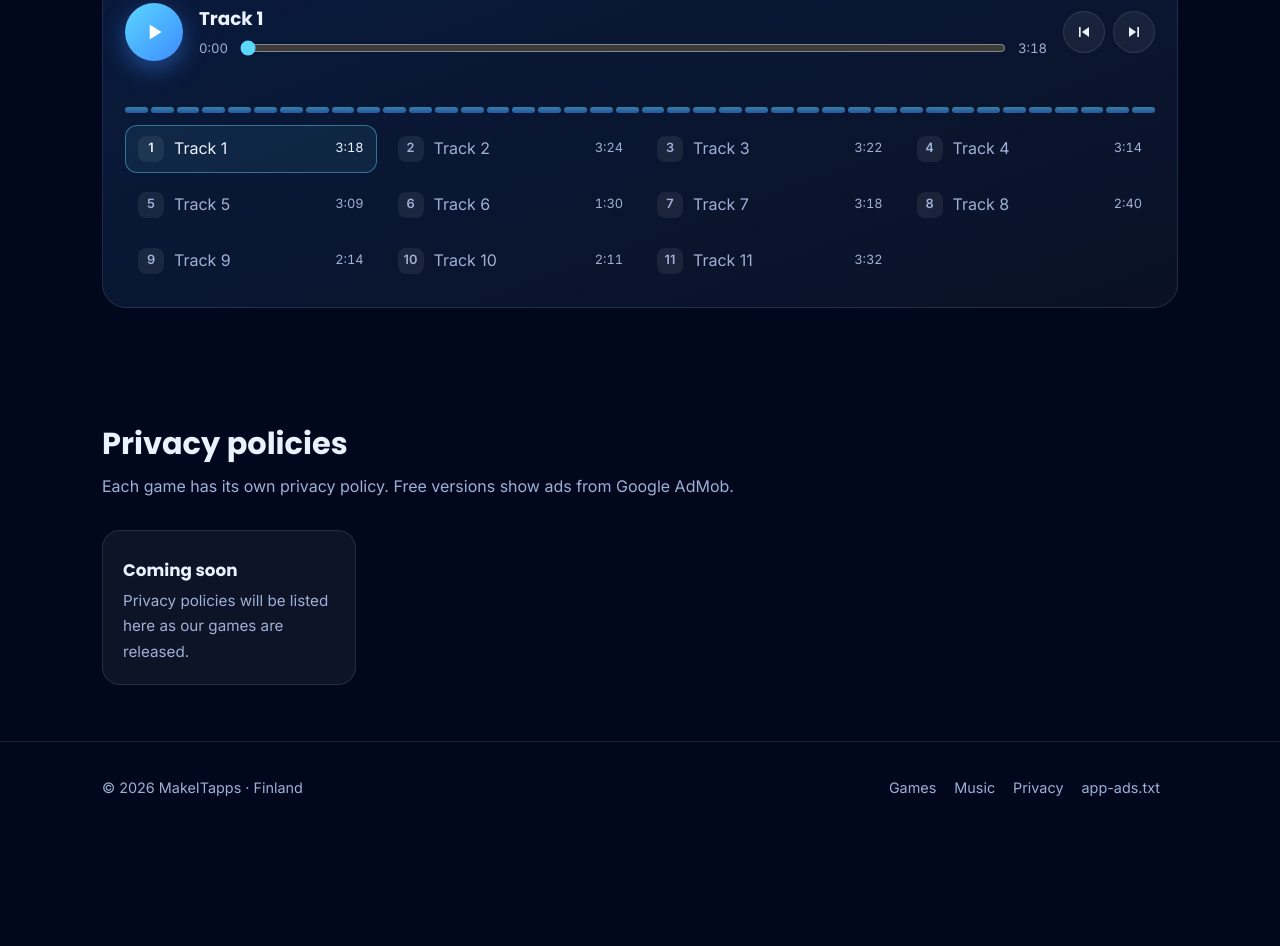
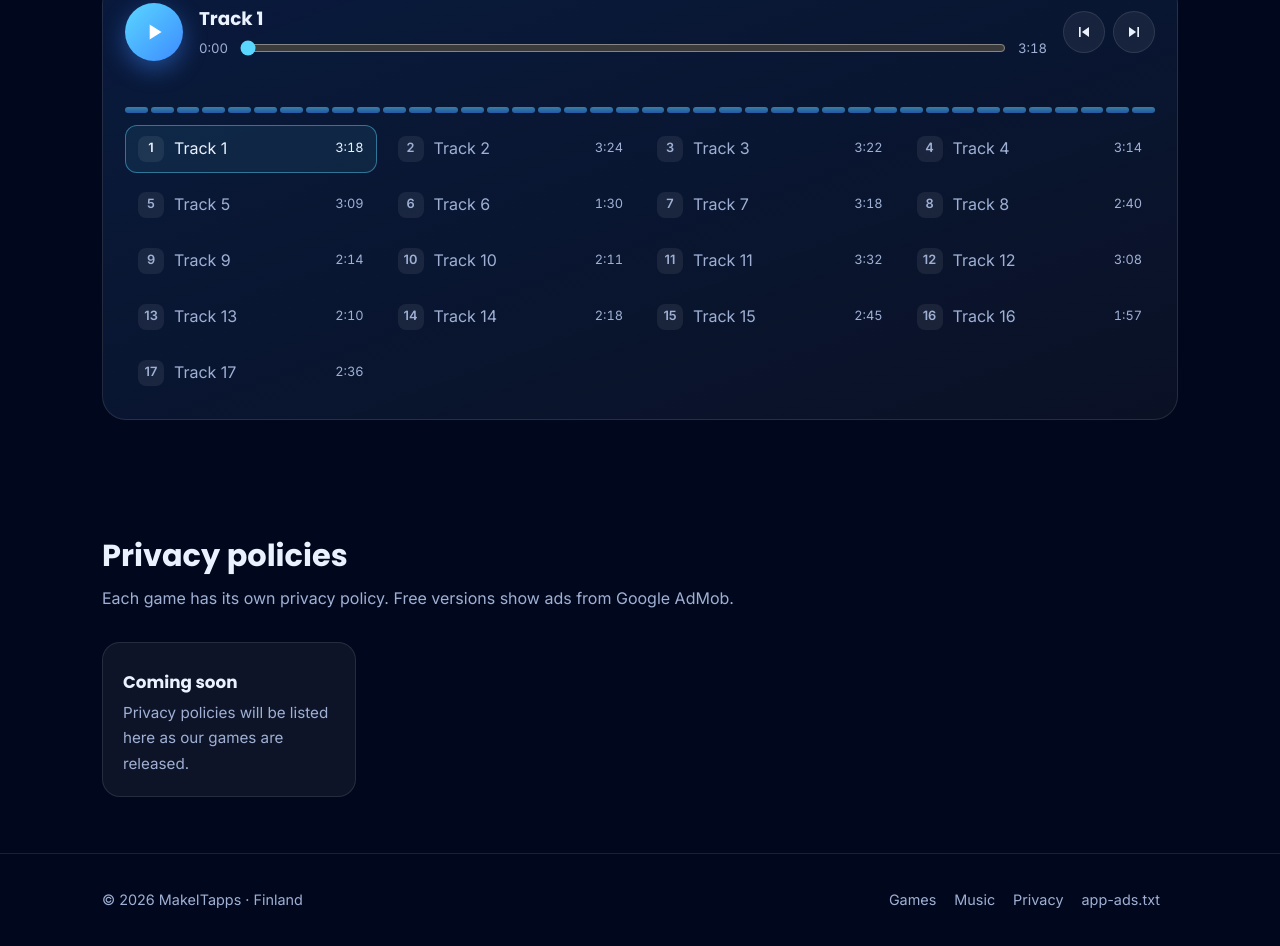
Before and after one commit to makeitapps/makeitapps.github.io, a plain HTML site: page index.html in a window 1280 px wide. Shown: the part 2865-3811 px from the top of the page. Before the commit the page ends 3709 px from the top, so only its background shows below. Drawn offline with Linux system fonts and the light colour scheme.

Commit message:
Update index.html

```diff
--- a/index.html
+++ b/index.html
@@ -267,7 +267,7 @@ if (!pgrid.children.length) {
 const TRACKS = [
   ["track01.mp3","3:18"],["track02.mp3","3:24"],["track03.mp3","3:22"],["track04.mp3","3:14"],
   ["track05.mp3","3:09"],["track06.mp3","1:30"],["track07.mp3","3:18"],["track08.mp3","2:40"],
-  ["track09.mp3","2:14"],["track10.mp3","2:11"],["track11.mp3","3:32"]
+  ["track09.mp3","2:14"],["track10.mp3","2:11"],["track11.mp3","3:32"],["track12.mp3","3:08"],["track13.mp3","2:10"],["track14.mp3","2:18"],["track15.mp3","2:45"],["track16.mp3","1:57"],["track17.mp3","2:36"]
 ];
 (() => {
   const audio = document.getElementById("pAudio"), list = document.getElementById("pList"),
```
